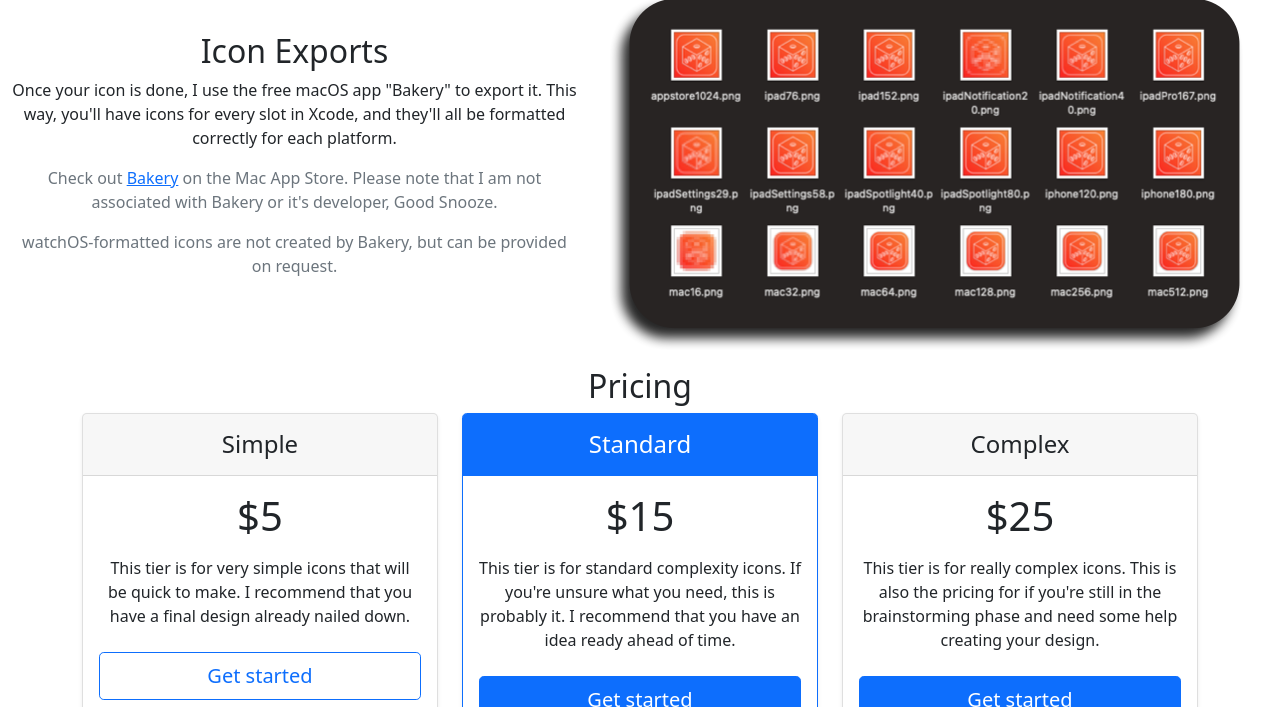
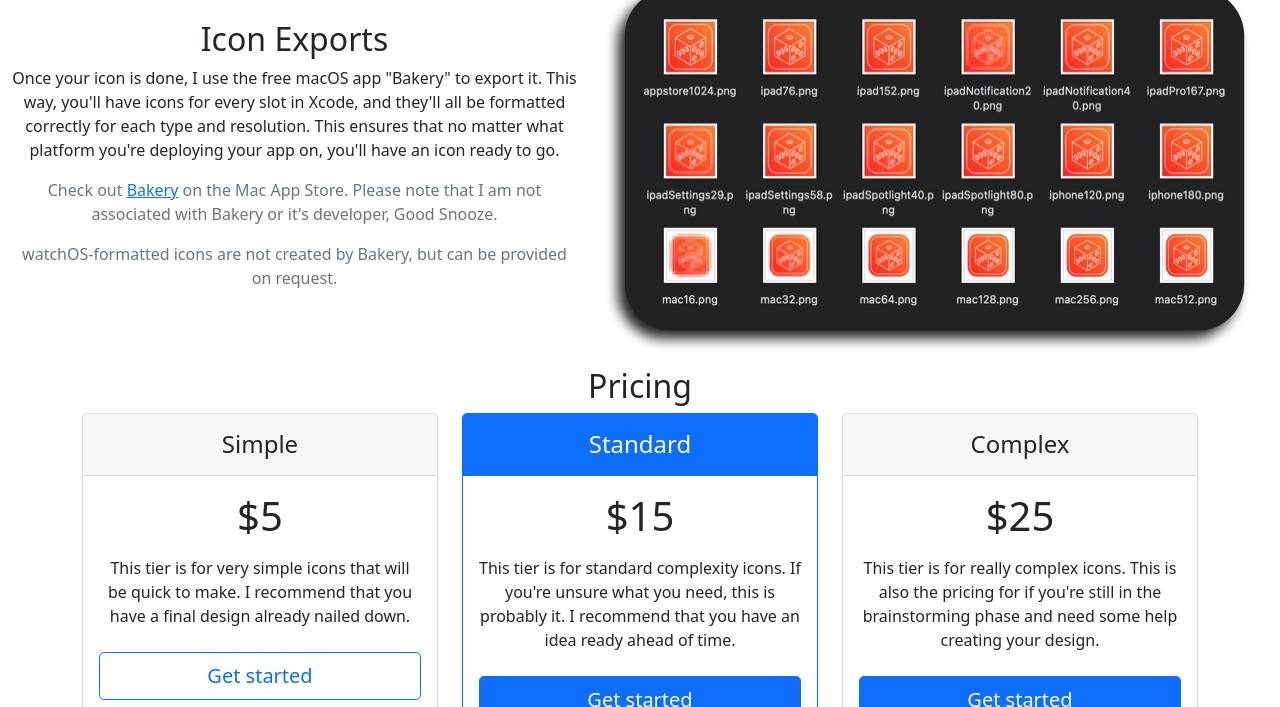
Before and after one commit to NinjaCheetah/ninjacheetah.github.io, a Jekyll site: the page built from products/icons/index.html, in a window 1280 px wide and 900 px high, scrolled down 873 px, cut to the strip 193-900 px from the top of the window. Built offline with Jekyll 4.4.1, drawn with Linux system fonts in a browser that asks for light colours.

Commit message:
Updated exported icon image on the icon purchase page

```diff
--- a/products/icons/index.html
+++ b/products/icons/index.html
@@ -53,7 +53,7 @@ layout: default
   <div class="row align-items-center">
     <div class="col">
       <h2 class="fw-light">Icon Exports</h2>
-      <p>Once your icon is done, I use the free macOS app "Bakery" to export it. This way, you'll have icons for every slot in Xcode, and they'll all be formatted correctly for each platform.</p>
+      <p>Once your icon is done, I use the free macOS app "Bakery" to export it. This way, you'll have icons for every slot in Xcode, and they'll all be formatted correctly for each type and resolution. This ensures that no matter what platform you're deploying your app on, you'll have an icon ready to go.</p>
       <p class="text-muted">Check out <a href="https://apps.apple.com/us/app/bakery-simple-icon-creator/id1575220747?mt=12">Bakery</a> on the Mac App Store. Please note that I am not associated with Bakery or it's developer, Good Snooze.</p>
       <p class="text-muted">watchOS-formatted icons are not created by Bakery, but can be provided on request.</p>
     </div>
```
Also changed, not shown: assets/banner/iconstoreexports.png.
